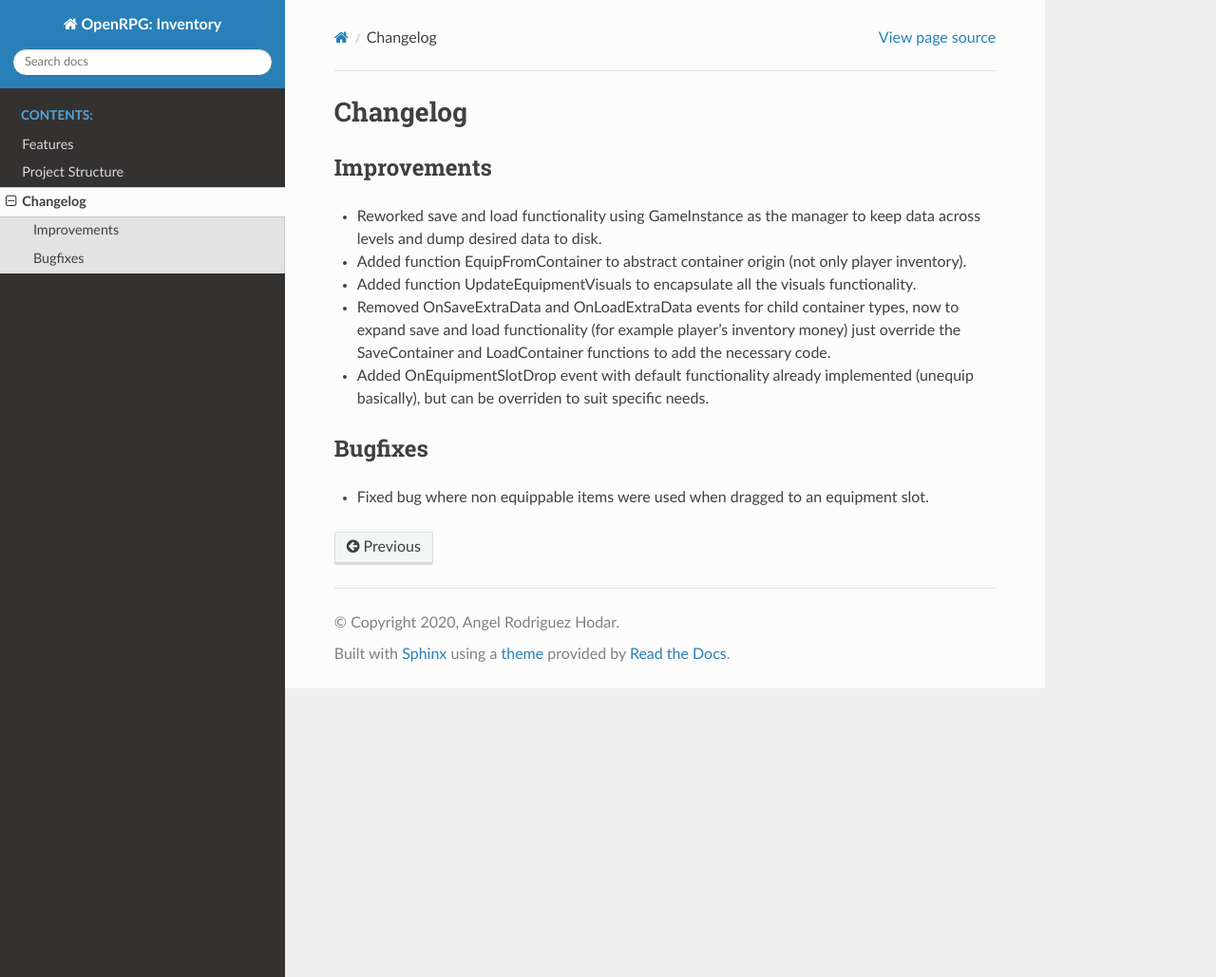
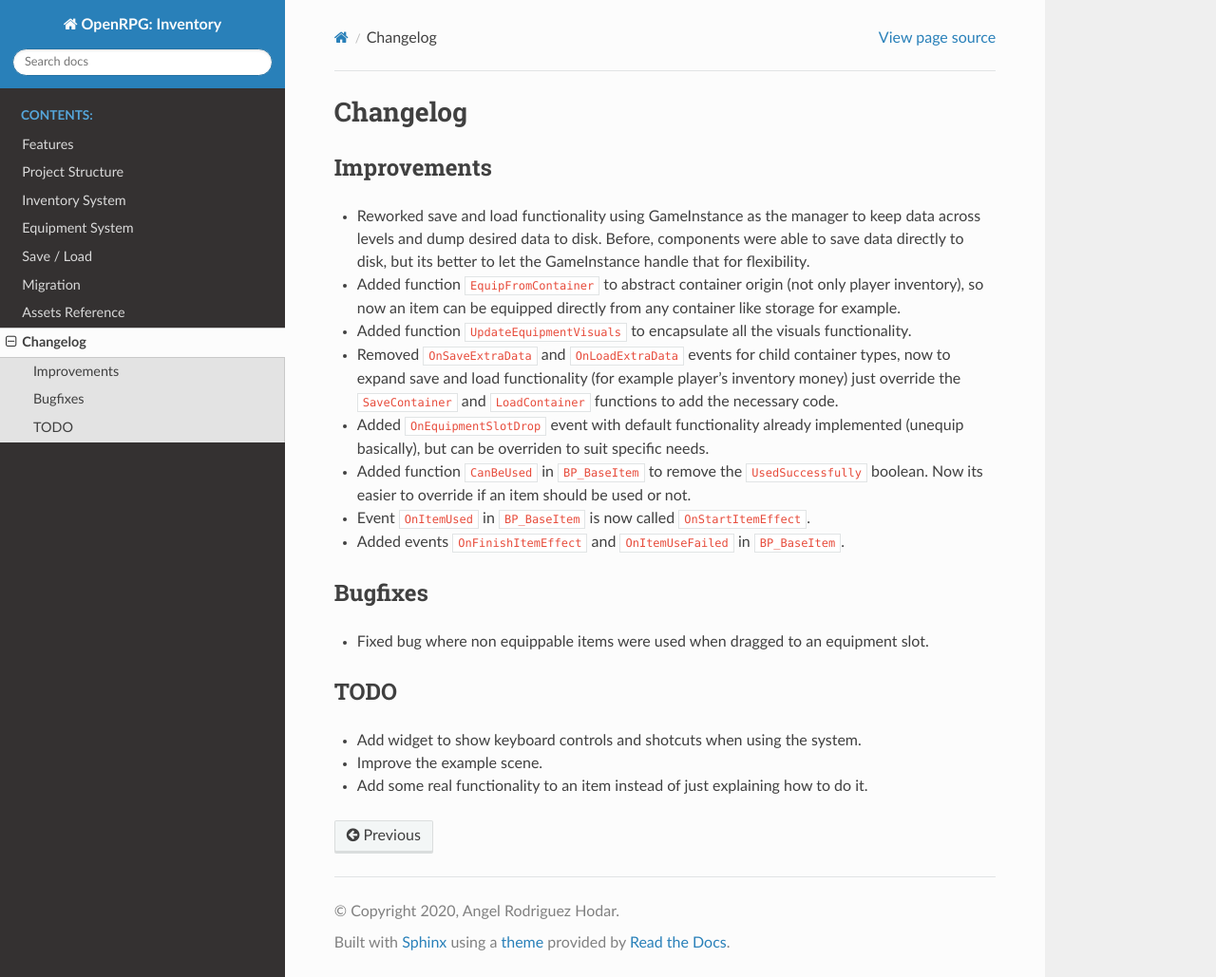
Before and after one commit to angelhodar/OpenRPG_Inventory, a Sphinx documentation site: the page built from docs/changelog.rst, in a window 1280 px wide and 1029 px high. Shown: the whole window at 95% size. Built offline with Sphinx 7.4.7 and the Read the Docs theme 2.0.0, drawn with Linux system fonts in a browser that asks for light colours.

Commit message:
Added save/load functionality documentation

```diff
--- /dev/null
+++ b/docs/assets_ref.rst
@@ -0,0 +1,2 @@
+Assets Reference
+================
--- a/docs/changelog.rst
+++ b/docs/changelog.rst
@@ -5,16 +5,30 @@
 ------------
 
 * Reworked save and load functionality using GameInstance as the manager to keep data across levels
-  and dump desired data to disk.
-* Added function EquipFromContainer to abstract container origin (not only player inventory).
-* Added function UpdateEquipmentVisuals to encapsulate all the visuals functionality.
-* Removed OnSaveExtraData and OnLoadExtraData events for child container types, now to expand
-  save and load functionality (for example player's inventory money) just override the SaveContainer
-  and LoadContainer functions to add the necessary code.
-* Added OnEquipmentSlotDrop event with default functionality already implemented (unequip basically), but can be overriden
+  and dump desired data to disk. Before, components were able to save data directly to disk, but its
+  better to let the GameInstance handle that for flexibility.
+* Added function ``EquipFromContainer`` to abstract container origin (not only player inventory), so now an item
+  can be equipped directly from any container like storage for example.
+* Added function ``UpdateEquipmentVisuals`` to encapsulate all the visuals functionality.
+* Removed ``OnSaveExtraData`` and ``OnLoadExtraData`` events for child container types, now to expand
+  save and load functionality (for example player's inventory money) just override the ``SaveContainer``
+  and ``LoadContainer`` functions to add the necessary code.
+* Added ``OnEquipmentSlotDrop`` event with default functionality already implemented (unequip basically), but can be overriden
   to suit specific needs.
+* Added function ``CanBeUsed`` in ``BP_BaseItem`` to remove the ``UsedSuccessfully`` boolean. Now its easier to override if an
+  item should be used or not.
+* Event ``OnItemUsed`` in ``BP_BaseItem`` is now called ``OnStartItemEffect``.
+* Added events ``OnFinishItemEffect`` and ``OnItemUseFailed`` in ``BP_BaseItem``.
 
 Bugfixes
 --------
 
 * Fixed bug where non equippable items were used when dragged to an equipment slot.
+
+
+TODO
+----
+
+- Add widget to show keyboard controls and shotcuts when using the system.
+- Improve the example scene.
+- Add some real functionality to an item instead of just explaining how to do it.
--- /dev/null
+++ b/docs/equipment.rst
@@ -0,0 +1,2 @@
+Equipment System
+================
--- /dev/null
+++ b/docs/inventory.rst
@@ -0,0 +1,2 @@
+Inventory System
+================
--- /dev/null
+++ b/docs/migration.rst
@@ -0,0 +1,2 @@
+Migration
+=========
```
Also changed, not shown: docs/index.rst (+13 -5 lines), docs/project_structure.rst (+15 -14 lines), docs/save_load.rst (added, +93 -0 lines).
